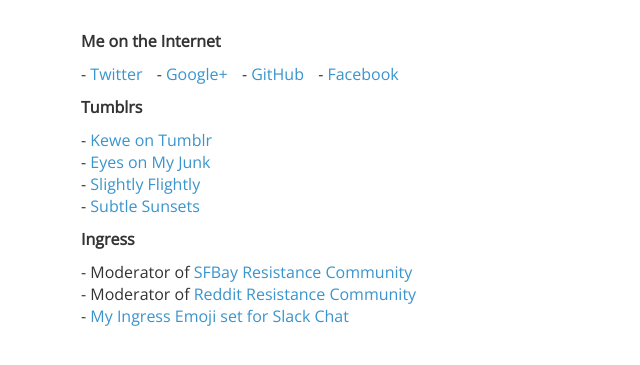
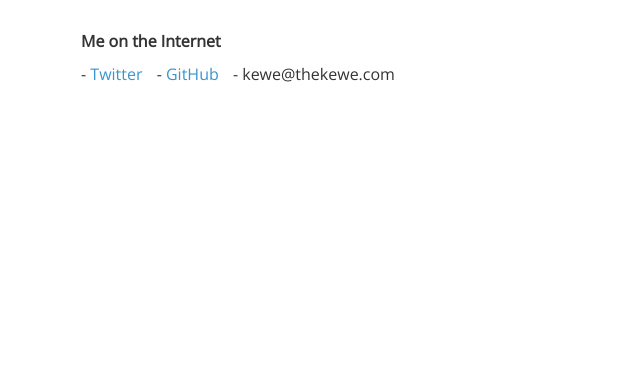
Before and after one commit to thekewe/thekewe.github.io, a plain HTML site: page index.html in a window 1280 px wide. Shown: the part 133-498 px from the top of the page, without its empty margins (319-959 px from the left). Drawn offline with nearby package versions, Linux system fonts and the light colour scheme.

Commit message:
Removed defunct links, added email

```diff
--- a/index.html
+++ b/index.html
@@ -27,22 +27,8 @@
       <h5>Me on the Internet</h5>
       <ul class="inline">
         <li><a href="http://twitter.com/thekewe" rel="external">Twitter</a></li>
-        <li><a href="https://plus.google.com/+KeweEmde" rel="external">Google+</a></li>
         <li><a href="https://github.com/thekewe" rel="external">GitHub</a></li>
-        <li><a href="https://facebook.com/thekewe" rel="external">Facebook</a></li>
-      </ul>
-      <h5>Tumblrs</h5>
-      <ul class="unstyled">
-        <li><a href="http://tumblr.thekewe.com" rel="external">Kewe on Tumblr</a></li>
-        <li><a href="http://tumblr.eyesonmyjunk.com" rel="external">Eyes on My Junk</a></li>
-        <li><a href="http://tumblr.slightlyflightly.com" rel="external">Slightly Flightly</a></li>
-        <li><a href="http://tumblr.subtlesunsets.com" rel="external">Subtle Sunsets</a></li>
-      </ul>
-      <h5>Ingress</h5>
-      <ul class="unstyled">
-        <li>Moderator of <a href="http://sfbay.resists.org" rel="external">SFBay Resistance Community</a></li>
-        <li>Moderator of <a href="http://reddit.com/r/redditresistance" rel="external">Reddit Resistance Community</a></li>
-        <li><a href="https://github.com/thekewe/ingress-slack-emoji" rel="external">My Ingress Emoji set for Slack Chat</a></li>
+        <li>kewe@thekewe.com</li>
       </ul>
     </article>
     <script type="text/javascript">
```
